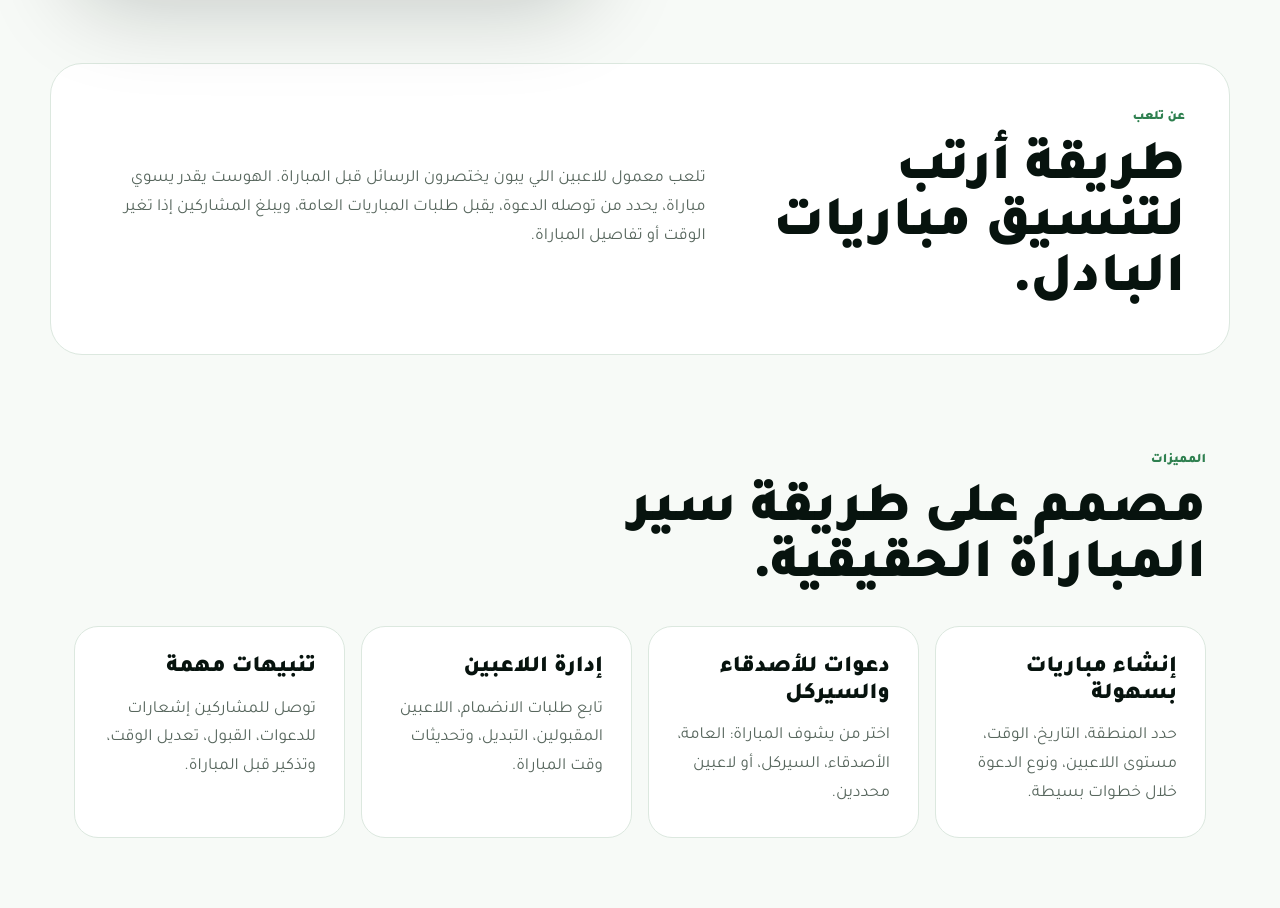
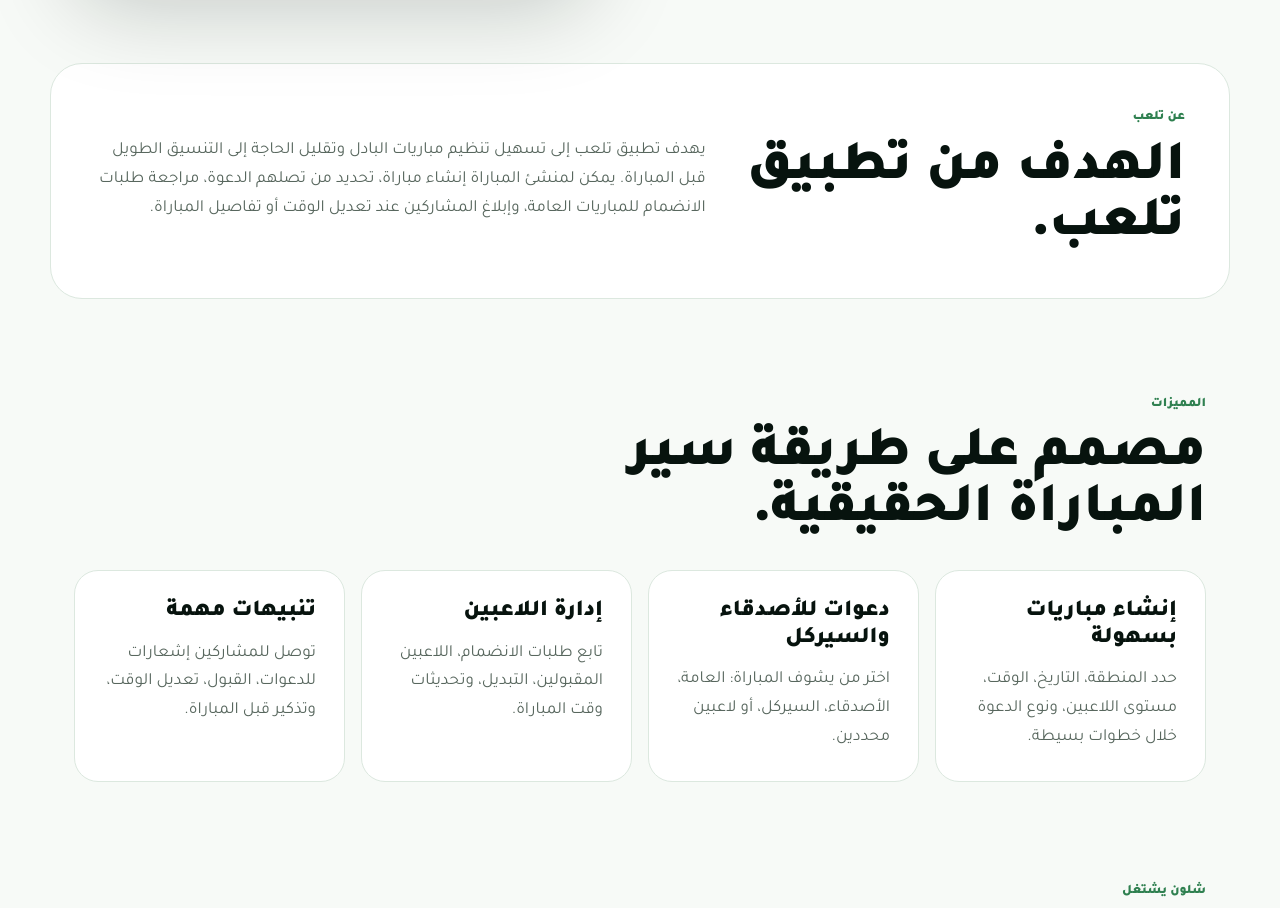
Before and after one commit to tl3abapp/website, a Next.js app: page / in a window 1280 px wide. Shown: the part 860-1768 px from the top of the page. Built offline with nearby package versions, Linux system fonts and the light colour scheme.

Commit message:
Refine Arabic app purpose copy

```diff
--- a/app/page.tsx
+++ b/app/page.tsx
@@ -99,12 +99,13 @@ export default function Home() {
       <section className="section intro-band" aria-label="عن تطبيق تلعب">
         <div>
           <p className="eyebrow">عن تلعب</p>
-          <h2>طريقة أرتب لتنسيق مباريات البادل.</h2>
+          <h2>الهدف من تطبيق تلعب.</h2>
         </div>
         <p>
-          تلعب معمول للاعبين اللي يبون يختصرون الرسائل قبل المباراة. الهوست
-          يقدر يسوي مباراة، يحدد من توصله الدعوة، يقبل طلبات المباريات العامة،
-          ويبلغ المشاركين إذا تغير الوقت أو تفاصيل المباراة.
+          يهدف تطبيق تلعب إلى تسهيل تنظيم مباريات البادل وتقليل الحاجة إلى
+          التنسيق الطويل قبل المباراة. يمكن لمنشئ المباراة إنشاء مباراة، تحديد
+          من تصلهم الدعوة، مراجعة طلبات الانضمام للمباريات العامة، وإبلاغ
+          المشاركين عند تعديل الوقت أو تفاصيل المباراة.
         </p>
       </section>
 
```
